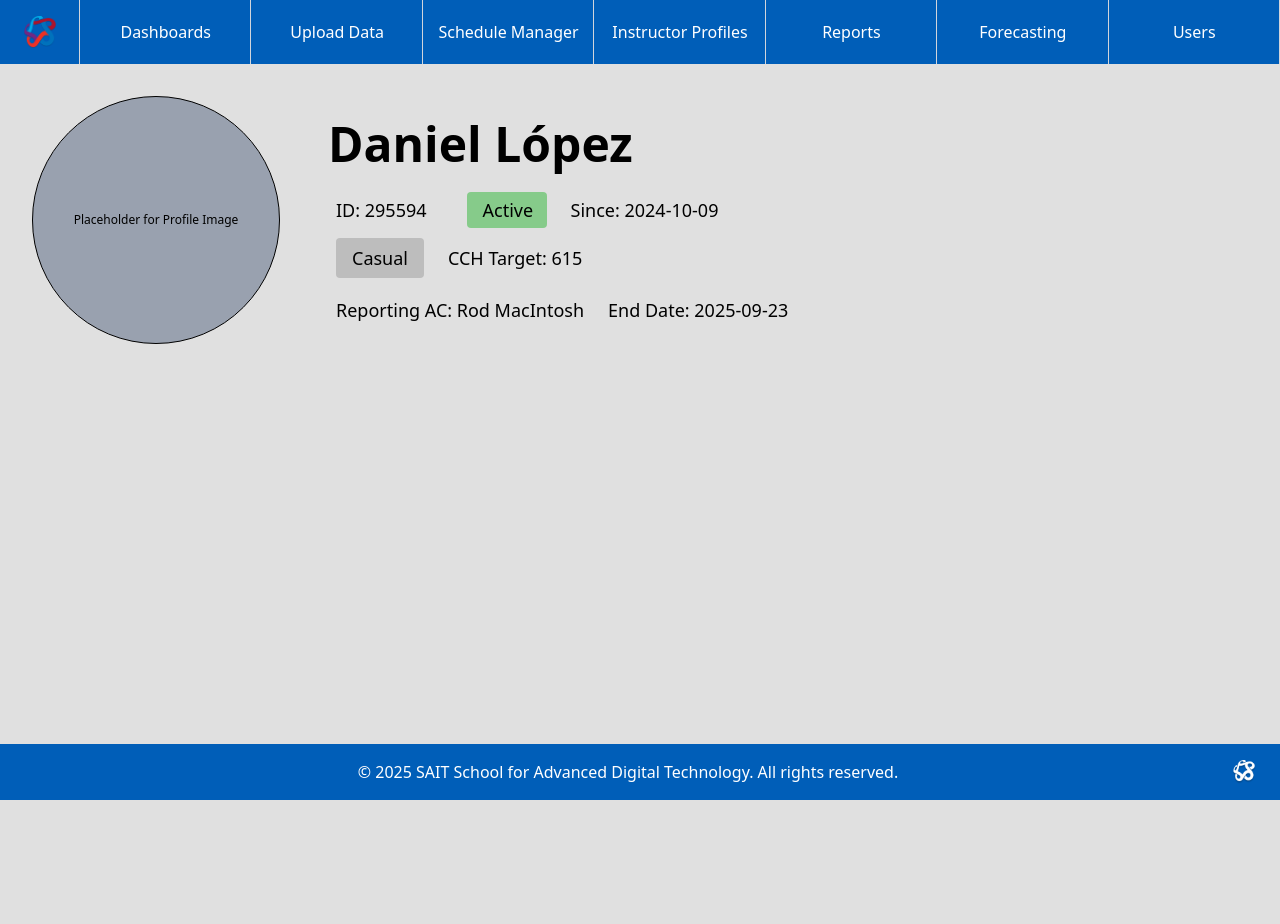
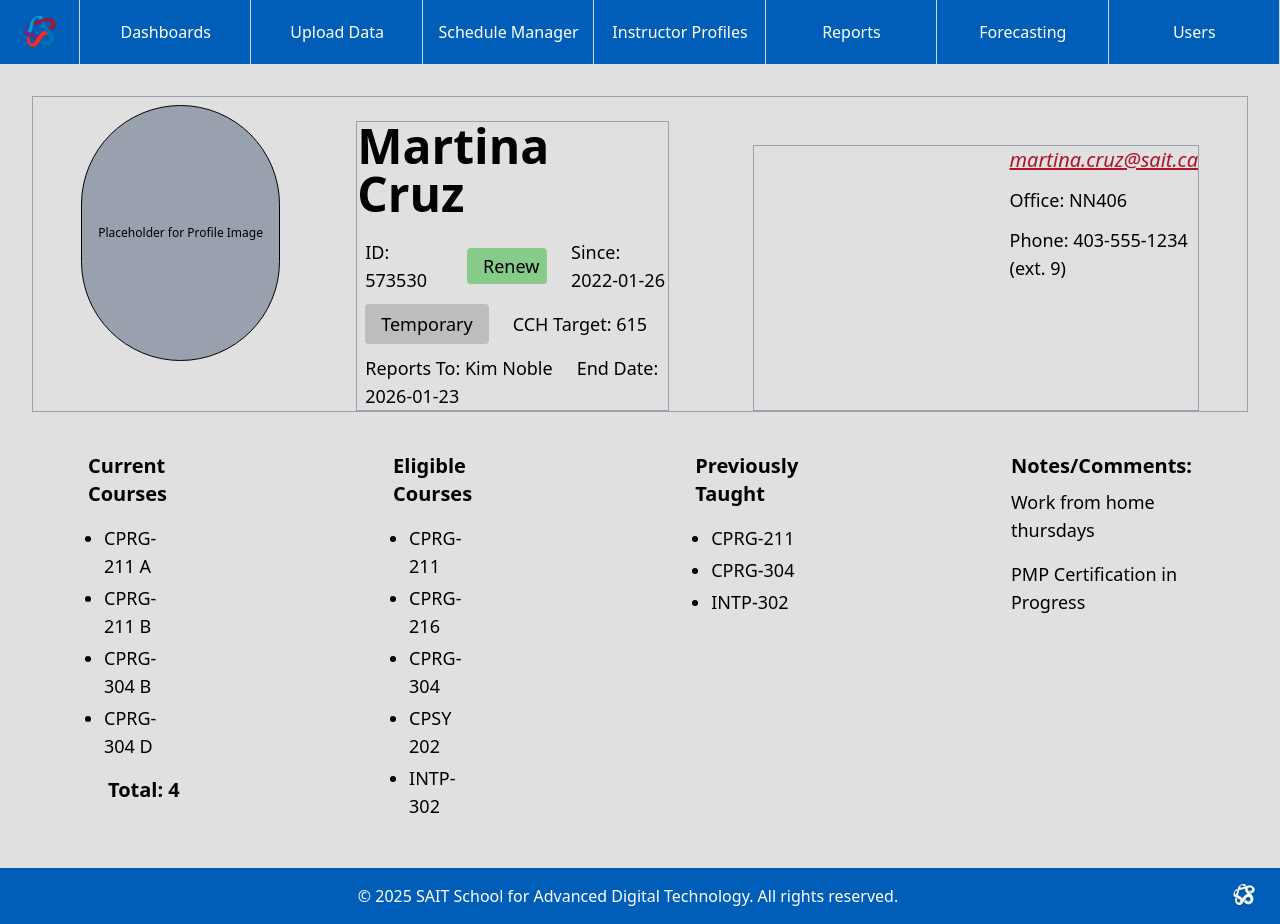
Before and after one commit to mlbrnm/sadt_scheduling_capstone, a Next.js app: page /Frontend/InstructorProfiles/IndividualProfile in a window 1280 px wide. Before the commit the page ends 800 px from the top, so only its background shows below. Built offline with nearby package versions, Linux system fonts and the light colour scheme; no server answers.

Commit message:
prelim info instructor profile + stylingz done

```diff
--- a/app/Frontend/InstructorProfiles/IndividualProfile/page.js
+++ b/app/Frontend/InstructorProfiles/IndividualProfile/page.js
@@ -36,25 +36,68 @@ export default function IndivProfile() {
         <div className="p-8">
             {/* <Image src="/default-avatar.png" alt="Default Avatar" width={96} height={96} className="rounded-full" /> */}
             {/* Profile Pic */}
-            <div className="flex mb-4">
-                <div className="flex mb-4 border border-blue h-62 w-62 rounded-full items-center justify-center bg-gray-400">
+            <div className="flex mb-4 border border-gray-400">
+                <div className="flex mb-4 border border-blue h-64 w-64 rounded-full items-center justify-center bg-gray-400 mr-10 mt-2 ml-12">
                     <span className="text-center text-xs">Placeholder for Profile Image</span>
                 </div>
-                <div className="mt-6 mx-12">
-                    <span className="text-5xl font-semibold">Daniel López</span>
-                    <div className="flex items-center mt-6 ml-2">
-                        <span className="text-lg mr-10">ID: 295594</span>
-                        <span className="text-lg chip-approved px-4 py-1 w-20 text-center rounded">Active</span>
-                        <span className="text-lg ml-6">Since: 2024-10-09</span>
+                <div className="mt-6 mx-9 border border-gray-400">
+                    <span className="text-5xl font-semibold">Martina Cruz</span>
+                    <div className="flex items-center mt-5 ml-2">
+                        <span className="text-lg mr-10">ID: 573530</span>
+                        <span className="text-lg chip-approved px-4 py-1 w-20 text-center rounded">Renew</span>
+                        <span className="text-lg ml-6">Since: 2022-01-26</span>
                     </div>
                     <div className=" mt-4 ml-2">
-                        <span className="text-lg chip-submitted px-4 py-2 w-30 text-center rounded">Casual</span>
+                        <span className="text-lg chip-submitted px-4 py-2 w-30 text-center rounded">Temporary</span>
                         <span className="text-lg ml-6">CCH Target: 615</span>
                     </div>
-                    <div className="text-lg mt-6 ml-2">
-                        <span className="text-lg">Reporting AC: Rod MacIntosh</span>
-                        <span className="text-lg ml-6">End Date: 2025-09-23</span>
+                    <div className="text-lg mt-4 ml-2">
+                        <span className="text-lg">Reports To: Kim Noble</span>
+                        <span className="text-lg ml-6">End Date: 2026-01-23</span>
                     </div>
+                </div>
+                <div className="mt-12 mx-12 border border-gray-400">
+                    <ul>
+                        <li className="text-xl ml-64 text-sait-red font-medium italic underline">martina.cruz@sait.ca</li>
+                        <li className="text-lg ml-64 mt-3">Office: NN406</li>
+                        <li className="text-lg ml-64 mt-3">Phone: 403-555-1234 (ext. 9)</li>
+                    </ul>
+                </div>
+            </div>
+            <div className="flex mt-10 mx-14 gap-50 justify-center">
+                <div>
+                    <span className="font-semibold text-xl">Current Courses</span>
+                    <ul className="list-disc m-4">
+                        <li className="text-lg mt-1">CPRG-211 A</li>
+                        <li className="text-lg mt-1">CPRG-211 B</li>
+                        <li className="text-lg mt-1">CPRG-304 B</li>
+                        <li className="text-lg mt-1">CPRG-304 D</li>
+                    </ul>
+                    <span className="font-semibold text-xl ml-5">Total: 4</span>
+                </div>
+                <div>
+                    <span className="font-semibold text-xl">Eligible Courses</span>
+                    <ul className="list-disc m-4">
+                        <li className="text-lg mt-1">CPRG-211</li>
+                        <li className="text-lg mt-1">CPRG-216</li>
+                        <li className="text-lg mt-1">CPRG-304</li>
+                        <li className="text-lg mt-1">CPSY 202</li>
+                        <li className="text-lg mt-1">INTP-302</li>
+                    </ul>
+                </div>
+                <div>
+                    <span className="font-semibold text-xl">Previously Taught</span>
+                    <ul className="list-disc m-4">
+                        <li className="text-lg mt-1">CPRG-211</li>
+                        <li className="text-lg mt-1">CPRG-304</li>
+                        <li className="text-lg mt-1">INTP-302</li>
+                    </ul>
+                </div>
+                <div>
+                    <ul className="font-semibold text-xl">Notes/Comments:
+                        <li className="text-lg my-2 font-normal">Work from home thursdays</li>
+                        <li className="text-lg mt-4 mb-2 font-normal">PMP Certification in Progress</li>
+                    </ul>
                 </div>
             </div>
         </div>
--- a/app/globals.css
+++ b/app/globals.css
@@ -61,6 +61,10 @@
   color: #333333;
 }
 
+.text-sait-red {
+  color: #ae132a;
+}
+
 /* Chip Styles */
 .chip-diploma {
   background-color: #74a8c9;
```
